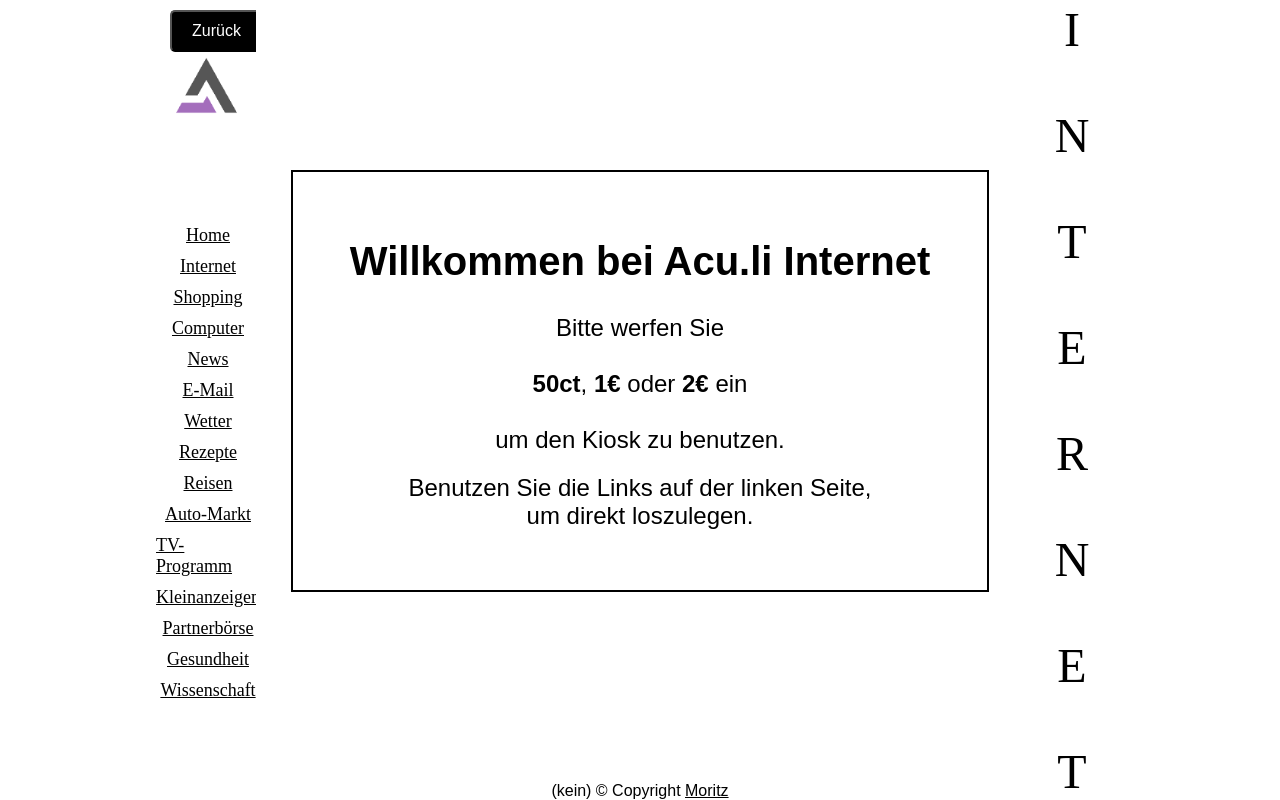
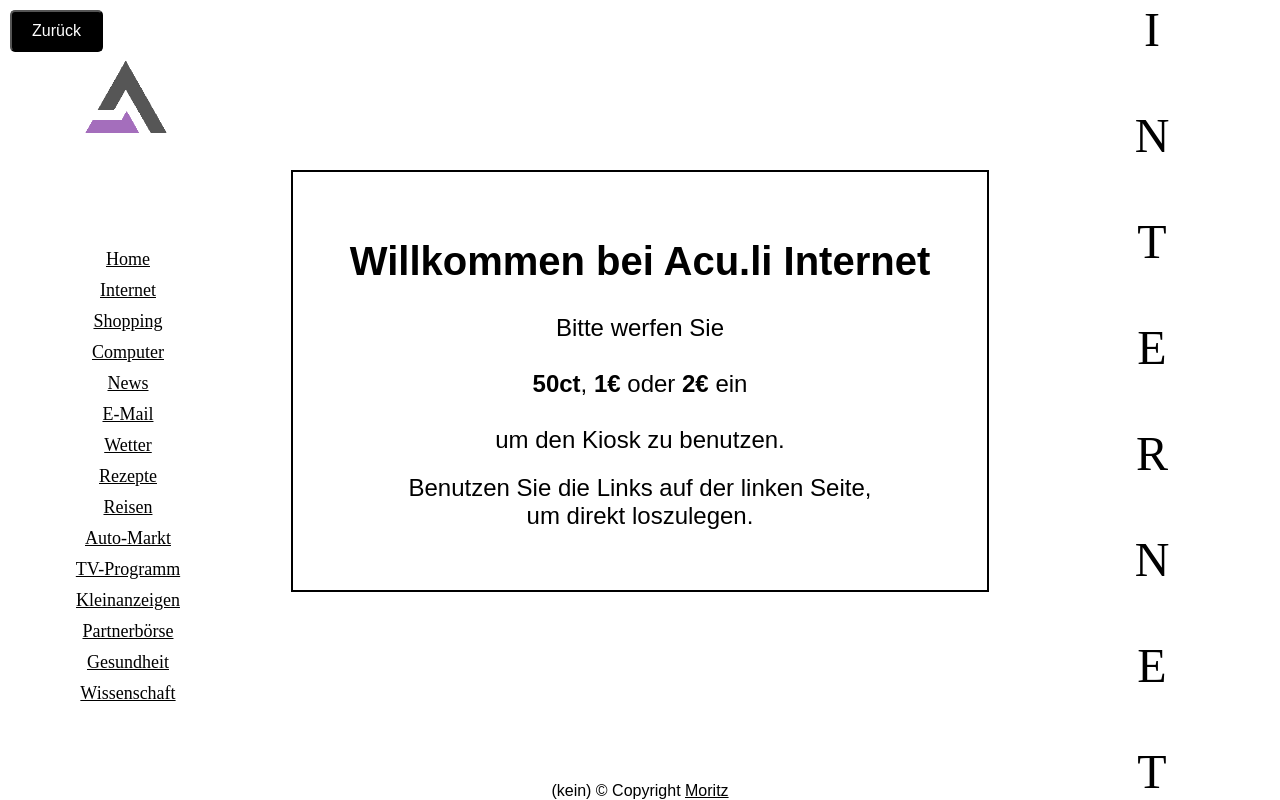
Before and after one commit to Fischherboot/Fake-Web-Terminal-HTML, a plain HTML site: page index.html in a window 1280 px wide. Drawn offline with Linux system fonts and the light colour scheme.

Commit message:
Add files via upload

```diff
--- a/index.html
+++ b/index.html
@@ -17,7 +17,7 @@
             background-color: white;
         }
         .container {
-            width: 75vw;
+            width: 100vw;
             height: 100vh;
             display: flex;
             flex-direction: row;
@@ -25,7 +25,7 @@
             position: relative;
         }
         .left, .right {
-            width: 10%; /* Adjusted to 10% */
+            width: 20%; /* Adjusted to 20% */
             background-color: white;
             display: flex;
             flex-direction: column;
@@ -33,7 +33,7 @@
             align-items: center;
         }
         .center {
-            width: 80%; /* Adjusted to 80% */
+            width: 60%; /* Adjusted to 60% */
             background-color: white;
             position: relative;
         }
@@ -75,7 +75,7 @@
         }
         .logo {
             margin-top: 50px; /* Added margin-top to move the logo down */
-            width: 80%; /* Adjusted width to make the logo smaller */
+            width: 40%; /* Adjusted width to make the logo smaller */
         }
         .links-container {
             display: flex;
```
